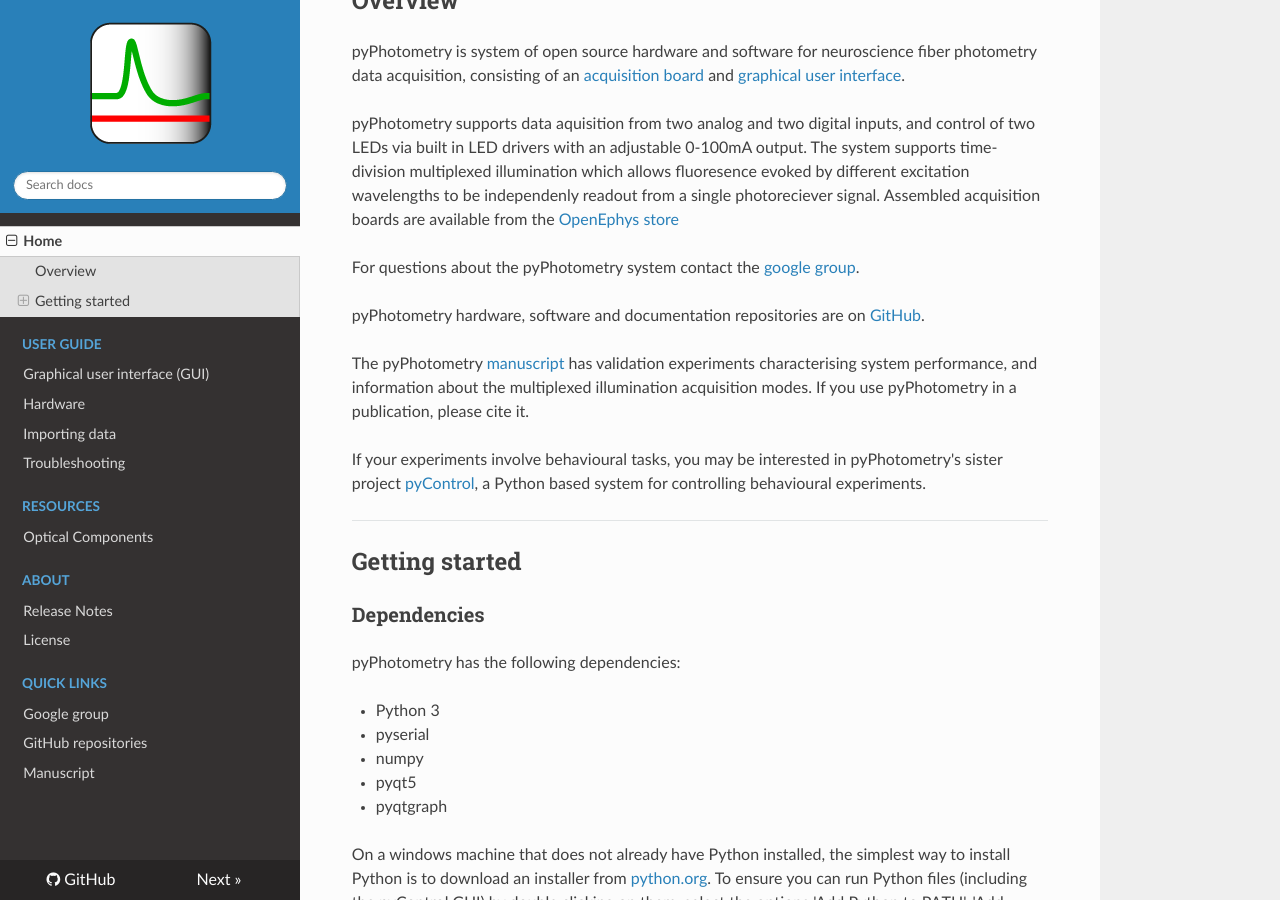
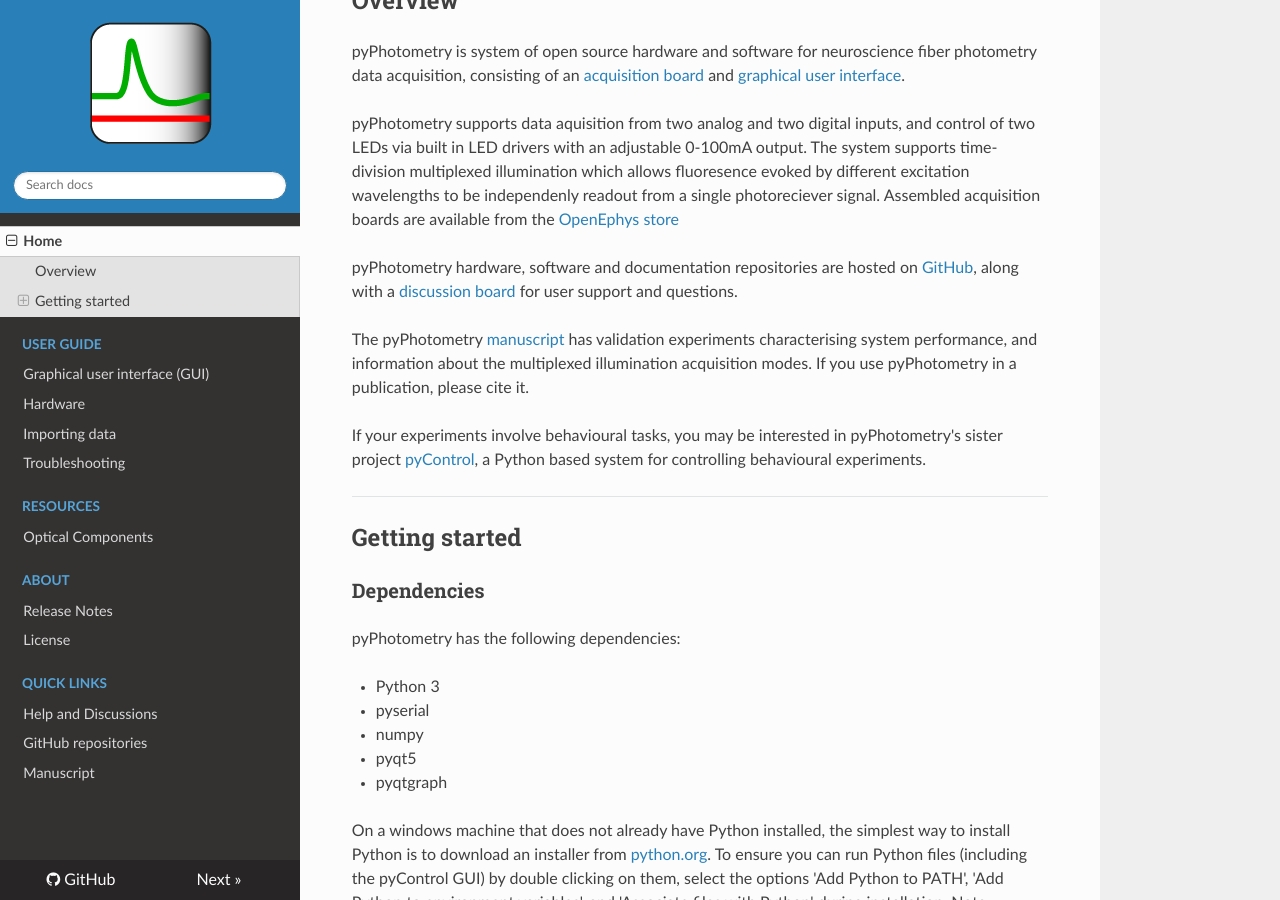
Before and after one commit to pyPhotometry/docs, an MkDocs documentation site: the page built from docs/index.md, in a window 1280 px wide and 900 px high, scrolled down 809 px. Built offline with MkDocs 1.6.1, drawn with Linux system fonts in a browser that asks for light colours; nearby versions of some CDN libraries; some of the changed text lies outside the part shown.

Commit message:
- Changed links from google group to github discussions.

```diff
--- a/docs/index.md
+++ b/docs/index.md
@@ -12,9 +12,7 @@ pyPhotometry is system of open source hardware and software for neuroscience fib
 
 pyPhotometry supports data aquisition from two analog and two digital inputs, and control of two LEDs via built in LED drivers with an adjustable 0-100mA output.  The system supports time-division multiplexed illumination which allows fluoresence evoked by different excitation wavelengths to be independenly readout from a single photoreciever signal.  Assembled acquisition boards are available from the [OpenEphys store](https://open-ephys.org/pycontrol/pyphotometry)
 
-For questions about the pyPhotometry system contact the [google group](https://groups.google.com/forum/#!forum/pycontrol).
-
-pyPhotometry hardware, software and documentation repositories are on [GitHub](https://github.com/pyPhotometry).
+pyPhotometry hardware, software and documentation repositories are hosted on [GitHub](https://github.com/pyPhotometry), along with a [discussion board](https://github.com/orgs/pyPhotometry/discussions) for user support and questions.
 
 The pyPhotometry [manuscript](https://rdcu.be/bpvvJ) has validation experiments characterising system performance, and information about the multiplexed illumination acquisition modes.  If you use pyPhotometry in a publication, please cite it.
 
@@ -84,7 +82,7 @@ To record data enter a subject ID and data directory and press *Record*.
 
 For information on opening data files generated by pyPhotometry see [Importing data](user-guide/importing-data.md).
 
-If you encounter problems take a look at the [troubleshooting](user-guide/troubleshooting.md) page or contact the [google group](https://groups.google.com/forum/#!forum/pycontrol).
+If you encounter problems take a look at the [troubleshooting](user-guide/troubleshooting.md) page or post on the [discussion board](https://github.com/orgs/pyPhotometry/discussions).
 
 ### System testing
 
--- a/mkdocs.yml
+++ b/mkdocs.yml
@@ -24,7 +24,7 @@ nav:
     - License: about/license.md
 
 - Quick Links:
-    - Google group: https://groups.google.com/forum/#!forum/pycontrol
+    - Help and Discussions: https://github.com/orgs/pyPhotometry/discussions
     - GitHub repositories: https://github.com/pyPhotometry
     - Manuscript:  https://www.nature.com/articles/s41598-019-39724-y
 
```
Also changed, not shown: docs/user-guide/troubleshooting.md (+1 -1 lines).
